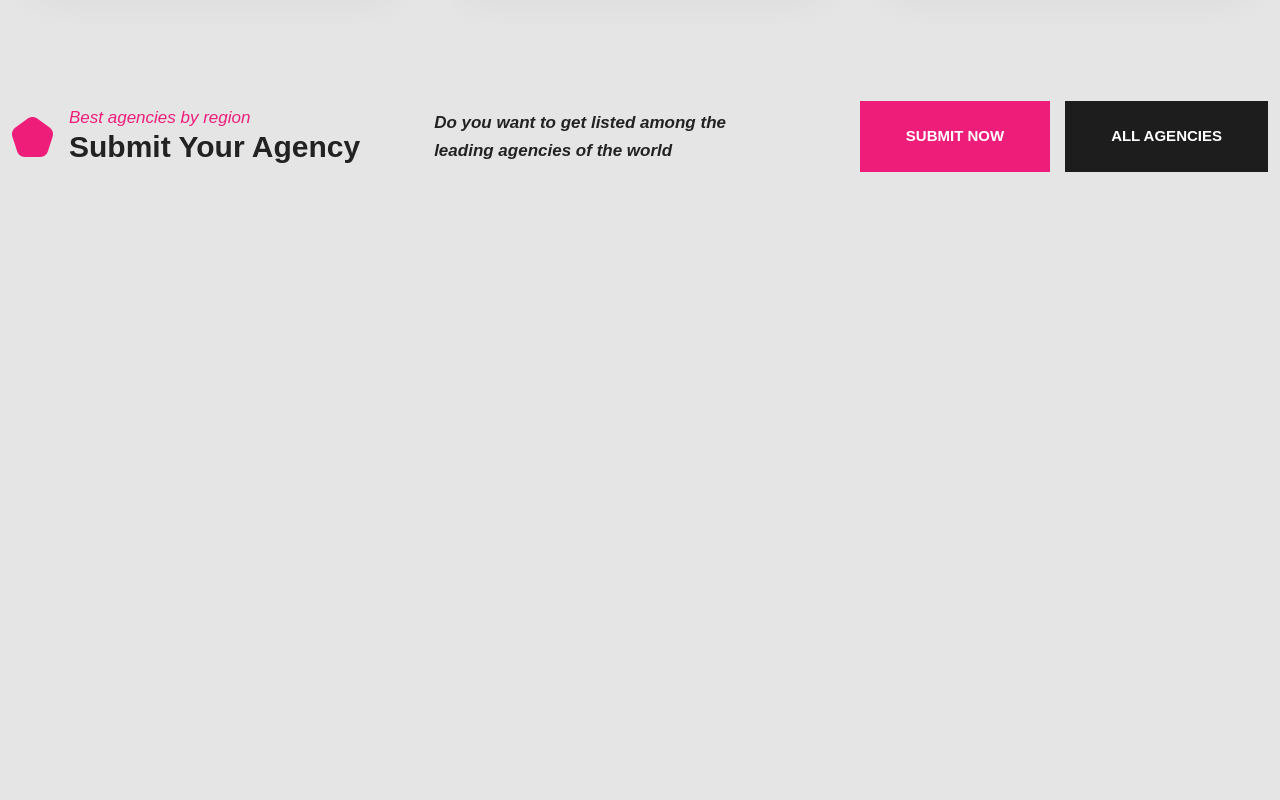
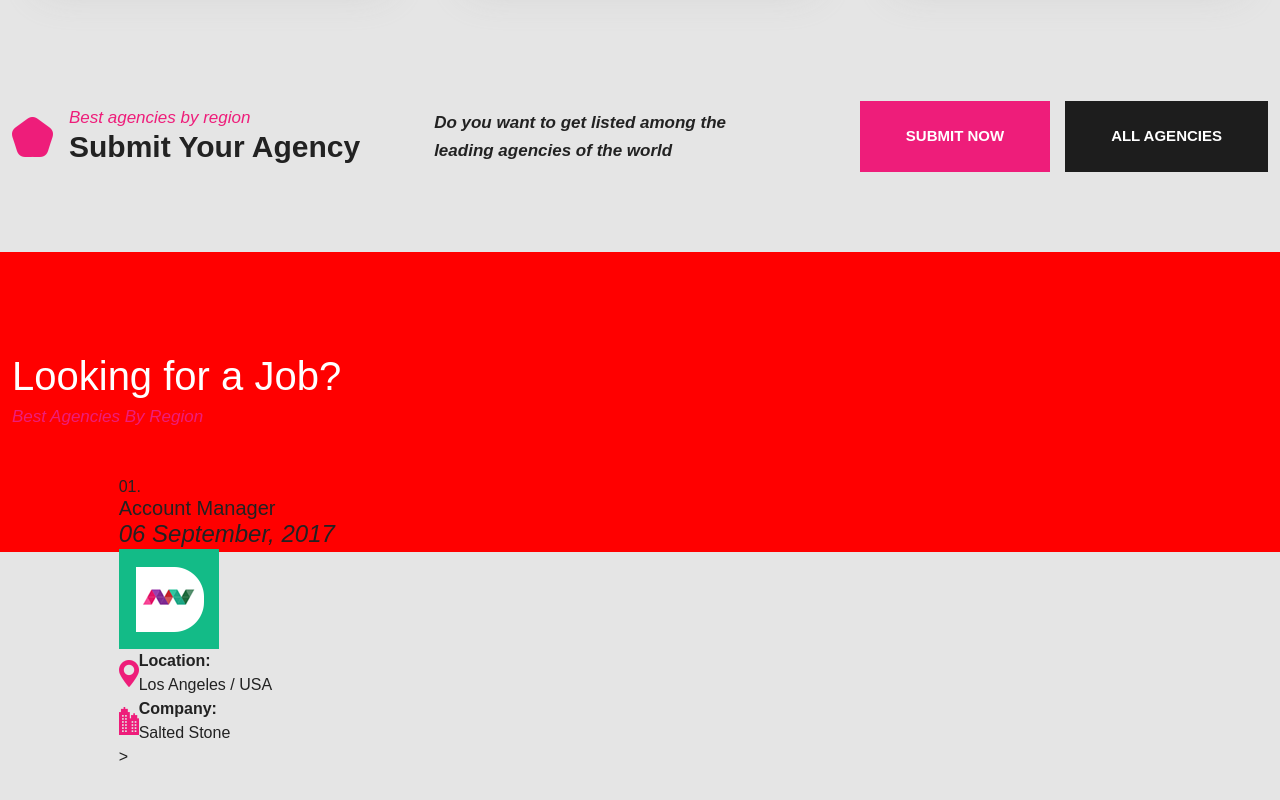
Before and after one commit to 7Davronbek/app-nextlevel-client, a React (Create React App) app: page / in a window 1280 px wide. Shown: the part 2844-3644 px from the top of the page. Built offline with nearby package versions, Linux system fonts and the light colour scheme; a web font is replaced by a local one.

Commit message:
nextlevel-app

```diff
--- a/src/App.js
+++ b/src/App.js
@@ -2,6 +2,7 @@ import React from "react";
 import AboutUs from "./components/AboutUs";
 import Benefits from "./components/Benefits";
 import Header from "./components/Header";
+import LookingFor from "./components/LookingFor";
 import Menu from "./components/Menu";
 import Navbar from "./components/Navbar";
 import SumbitAgency from "./components/SumbitAgency";
@@ -17,6 +18,7 @@ const App = () => {
       <Benefits />
       <WorksGalary />
       <SumbitAgency />
+      <LookingFor />
       <div className="vh-100"></div>
     </>
   );
--- /dev/null
+++ b/src/components/LookingFor.jsx
@@ -0,0 +1,53 @@
+import React from 'react'
+
+const LookingFor = () => {
+    return (
+        <>
+            <div className="lookingFor">
+                <div className="container">
+                    <div className="row">
+                        <div className="col-12">
+                            <h1>Looking for a Job?</h1>
+                            <h2 className="fira">Best Agencies By Region</h2>
+                        </div>
+                    </div>
+                    <div className="row">
+                        <div className="col-10 mx-auto">
+                            <div className="cards">
+                                <div className="cardsTop">
+                                    <h6>01.</h6>
+                                    <div>
+                                        <h5>Account Manager</h5>
+                                        <h4 className="fira">06 September, 2017</h4>
+                                    </div>
+                                    <div className="img"><img src="/assets/image/imageJobpng.png" alt="" /></div>
+
+                                    <div className="d-flex align-items-center">
+                                        <i><img src="/assets/image/location.png" alt="" /></i>
+                                        <div>
+                                            <b>Location:   </b>
+                                            <p>Los Angeles / USA</p>
+                                        </div>
+                                    </div>
+
+                                    <div className="d-flex align-items-center">
+                                        <i><img src="/assets/image/company.png" alt="" /></i>
+                                        <div>
+                                            <b>Company:  </b>
+                                            <p>Salted Stone</p>
+                                        </div>
+                                    </div>
+
+                                    <div className="right">&gt;</div>
+
+                                </div>
+                            </div>
+                        </div>
+                    </div>
+                </div>
+            </div>
+        </>
+    )
+}
+
+export default LookingFor
--- a/src/styles/main.scss
+++ b/src/styles/main.scss
@@ -594,5 +594,23 @@ html {
                 }
             }
         }
+
+        .lookingFor {
+            background-color: red;
+            height: 300px;
+            padding-top: 100px;
+
+            h1 {
+                font-size: 40px;
+                color: #fff;
+            }
+
+            h2 {
+                font-size: 17px;
+                color: $pink;
+                margin-top: 7px;
+                margin-bottom: 50px;
+            }
+        }
     }
 }
```
